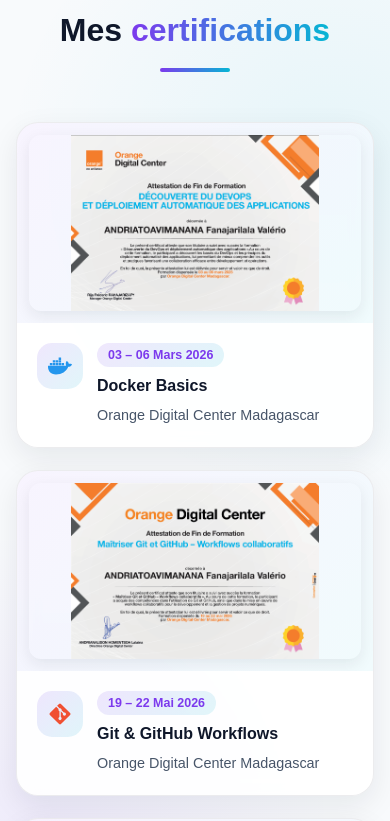
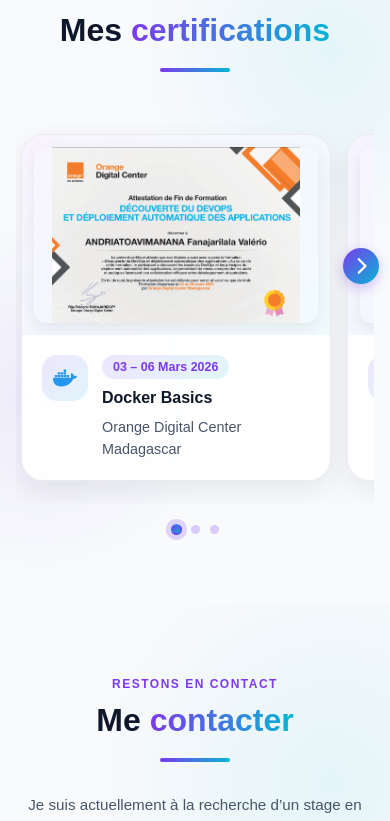
Before and after one commit to Fanajaval/mon-portfolio, a React (Vite) app: page / in a window 390 px wide. Shown: the part 7984-8805 px from the top of the page. Built offline with nearby package versions, Linux system fonts and the light colour scheme.

Commit message:
btn de navigation, indicateur de carousel dans le section certifications

```diff
--- a/src/components/Certifications.jsx
+++ b/src/components/Certifications.jsx
@@ -2,8 +2,84 @@
 import CertificationCard from "./CertificationCard";
 import "../styles/Certifications.css";
 import { motion } from "framer-motion";
+import { useRef, useState, useEffect, useCallback } from "react";
+import { FaChevronLeft, FaChevronRight } from "react-icons/fa6";
 
 function Certifications() {
+  const scrollRef = useRef(null);
+  const [activeIndex, setActiveIndex] = useState(0);
+
+  const handleScroll = useCallback(() => {
+    if (scrollRef.current) {
+      const container = scrollRef.current;
+      const scrollLeft = container.scrollLeft;
+      const containerWidth = container.offsetWidth;
+
+      let newIndex = 0;
+      let minDistance = Infinity;
+      const items = container.children;
+
+      for (let i = 0; i < items.length; i++) {
+        const item = items[i];
+        const itemLeft = item.offsetLeft;
+        const itemWidth = item.offsetWidth;
+        const itemCenter = itemLeft + itemWidth / 2;
+        const viewCenter = scrollLeft + containerWidth / 2;
+
+        const distance = Math.abs(itemCenter - viewCenter);
+
+        if (distance < minDistance) {
+          minDistance = distance;
+          newIndex = i;
+        }
+      }
+
+      setActiveIndex(newIndex);
+    }
+  }, []);
+
+  const navigateCarousel = (direction) => {
+    if (!scrollRef.current) return;
+
+    const container = scrollRef.current;
+    let newIndex = activeIndex;
+
+    if (direction === 'next' && activeIndex < certifications.length - 1) {
+      newIndex = activeIndex + 1;
+    } else if (direction === 'prev' && activeIndex > 0) {
+      newIndex = activeIndex - 1;
+    }
+
+    const item = container.children[newIndex];
+    if (item) {
+      const containerWidth = container.offsetWidth;
+      const itemLeft = item.offsetLeft;
+      const itemWidth = item.offsetWidth;
+      const scrollPosition = itemLeft - (containerWidth / 2) + (itemWidth / 2);
+
+      container.scrollTo({
+        left: scrollPosition,
+        behavior: 'smooth'
+      });
+      setActiveIndex(newIndex);
+    }
+  };
+
+  useEffect(() => {
+    const scrollContainer = scrollRef.current;
+
+    if (scrollContainer) {
+      scrollContainer.addEventListener('scroll', handleScroll, { passive: true });
+
+      handleScroll();
+    }
+
+    return () => {
+      if (scrollContainer) {
+        scrollContainer.removeEventListener('scroll', handleScroll);
+      }
+    };
+  }, [handleScroll]);
   return (
     <section id="certifications" className="certifications">
 
@@ -37,7 +113,24 @@
         <div className="certifications-line"></div>
       </motion.div>
 
-      <div className="certifications-grid">
+      <div className="certifications-container">
+        <button
+          className={`carousel-nav-button carousel-nav-prev ${activeIndex > 0 ? 'visible' : ''}`}
+          onClick={() => navigateCarousel('prev')}
+          aria-label="Certification précédente"
+        >
+          <FaChevronLeft />
+        </button>
+
+        <button
+          className={`carousel-nav-button carousel-nav-next ${activeIndex < certifications.length - 1 ? 'visible' : ''}`}
+          onClick={() => navigateCarousel('next')}
+          aria-label="Certification suivante"
+        >
+          <FaChevronRight />
+        </button>
+
+        <div className="certifications-grid" ref={scrollRef}>
           {certifications.map((certification) => (
             <CertificationCard
               key={certification.title}
@@ -46,6 +139,36 @@
           ))}
         </div>
 
+        {certifications.length > 1 && (
+          <div className="carousel-indicators">
+            {certifications.map((_, index) => (
+              <span
+                key={index}
+                className={`indicator ${index === activeIndex ? 'active' : ''}`}
+                onClick={() => {
+                  const container = scrollRef.current;
+                  if (container) {
+                    const item = container.children[index];
+                    if (item) {
+                      const containerWidth = container.offsetWidth;
+                      const itemLeft = item.offsetLeft;
+                      const itemWidth = item.offsetWidth;
+                      const scrollPosition = itemLeft - (containerWidth / 2) + (itemWidth / 2);
+
+                      container.scrollTo({
+                        left: scrollPosition,
+                        behavior: 'smooth'
+                      });
+                      setActiveIndex(index);
+                    }
+                  }
+                }}
+              />
+            ))}
+          </div>
+        )}
+      </div>
+
     </section>
   );
 }
--- a/src/components/Projects.jsx
+++ b/src/components/Projects.jsx
@@ -2,7 +2,7 @@
 import { projects } from "../data/projects";
 import ProjectCard from "./ProjectCard";
 import "../styles/Projects.css";
-import { useRef, useState, useEffect } from "react";
+import { useRef, useState, useEffect, useCallback } from "react";
 import { FaChevronLeft, FaChevronRight } from "react-icons/fa6";
 
 function Projects() {
@@ -33,6 +33,7 @@
       const containerWidth = container.offsetWidth;
 
       let newIndex = 0;
+      let minDistance = Infinity;
       const items = container.children;
 
       for (let i = 0; i < items.length; i++) {
@@ -42,9 +43,11 @@
         const itemCenter = itemLeft + itemWidth / 2;
         const viewCenter = scrollLeft + containerWidth / 2;
 
-        if (Math.abs(itemCenter - viewCenter) < itemWidth / 2) {
+        const distance = Math.abs(itemCenter - viewCenter);
+
+        if (distance < minDistance) {
+          minDistance = distance;
           newIndex = i;
-          break;
         }
       }
 
@@ -89,13 +92,16 @@
     const handleDesktopScroll = () => handleScroll(desktopScrollRef, setDesktopActiveIndex, desktopProjects.length, 'desktop');
 
     if (mobileRef) {
-      mobileRef.addEventListener('scroll', handleMobileScroll);
+      mobileRef.addEventListener('scroll', handleMobileScroll, { passive: true });
+      handleMobileScroll();
     }
     if (webRef) {
-      webRef.addEventListener('scroll', handleWebScroll);
+      webRef.addEventListener('scroll', handleWebScroll, { passive: true });
+      handleWebScroll();
     }
     if (desktopRef) {
-      desktopRef.addEventListener('scroll', handleDesktopScroll);
+      desktopRef.addEventListener('scroll', handleDesktopScroll, { passive: true });
+      handleDesktopScroll();
     }
 
     return () => {
@@ -109,7 +115,7 @@
         desktopRef.removeEventListener('scroll', handleDesktopScroll);
       }
     };
-  }, [mobileProjects.length, webProjects.length, desktopProjects.length]);
+  }, []);
 
   return (
     <section className="projects" id="projects">
--- a/src/styles/Certifications.css
+++ b/src/styles/Certifications.css
@@ -100,6 +100,19 @@
   gap: 30px;
 
   align-items: stretch;
+}
+
+.certifications-container {
+  position: relative;
+  width: 100%;
+}
+
+.carousel-indicators {
+  display: none;
+}
+
+.carousel-nav-button {
+  display: none;
 }
 
 .cert-card {
@@ -378,9 +391,30 @@
   }
 
   .certifications-grid {
-    grid-template-columns: 1fr;
+    display: flex;
+    flex-wrap: nowrap;
+    overflow-x: auto;
+    gap: 18px;
+    padding: 15px 8px 25px;
+    scroll-snap-type: x mandatory;
+    scroll-padding-left: 5%;
+    -webkit-overflow-scrolling: touch;
+    scroll-behavior: smooth;
+    scrollbar-width: none;
+    -ms-overflow-style: none;
+    grid-template-columns: none;
+  }
 
-    gap: 22px;
+  .certifications-grid::-webkit-scrollbar {
+    display: none;
+  }
+
+  .certifications-grid .cert-card {
+    flex: 0 0 88%;
+    min-width: 280px;
+    max-width: 340px;
+    scroll-snap-align: center;
+    scroll-snap-stop: always;
   }
 
   .cert-image-container {
@@ -392,6 +426,130 @@
   .cert-info {
     padding: 22px;
   }
+
+  .carousel-indicators {
+    display: flex;
+    justify-content: center;
+    align-items: center;
+    gap: 12px;
+    margin-top: 28px;
+    padding: 0 10px;
+  }
+
+  .indicator {
+    width: 10px;
+    height: 10px;
+    border-radius: 50%;
+    background: rgba(124, 58, 237, 0.25);
+    border: 2px solid transparent;
+    cursor: pointer;
+    transition: all 0.3s ease;
+    position: relative;
+  }
+
+  .indicator:hover {
+    background: rgba(124, 58, 237, 0.45);
+    transform: scale(1.15);
+  }
+
+  .indicator.active {
+    background: linear-gradient(
+      135deg,
+      var(--primary-color),
+      var(--secondary-color)
+    );
+    border-color: rgba(124, 58, 237, 0.3);
+    transform: scale(1.35);
+    box-shadow: 0 0 0 4px rgba(124, 58, 237, 0.2);
+  }
+
+  [data-theme="dark"] .indicator {
+    background: rgba(167, 139, 250, 0.3);
+    border-color: rgba(167, 139, 250, 0.1);
+  }
+
+  [data-theme="dark"] .indicator:hover {
+    background: rgba(167, 139, 250, 0.5);
+  }
+
+  [data-theme="dark"] .indicator.active {
+    background: linear-gradient(
+      135deg,
+      #a78bfa,
+      #06b6d4
+    );
+    border-color: rgba(167, 139, 250, 0.6);
+    box-shadow: 0 0 0 4px rgba(167, 139, 250, 0.3);
+  }
+
+  .certifications-container {
+    position: relative;
+  }
+
+  .carousel-nav-button {
+    display: flex;
+    align-items: center;
+    justify-content: center;
+    position: absolute;
+    top: 35%;
+    transform: translateY(-50%);
+    width: 40px;
+    height: 40px;
+    border-radius: 50%;
+    background: linear-gradient(
+      135deg,
+      var(--primary-color),
+      var(--secondary-color)
+    );
+    border: none;
+    color: white;
+    cursor: pointer;
+    z-index: 10;
+    box-shadow: 0 4px 12px rgba(124, 58, 237, 0.3);
+    transition: all 0.3s ease;
+    opacity: 0;
+    pointer-events: none;
+  }
+
+  .carousel-nav-button.visible {
+    opacity: 1;
+    pointer-events: auto;
+  }
+
+  .carousel-nav-button:hover {
+    transform: translateY(-50%) scale(1.1);
+    box-shadow: 0 6px 16px rgba(124, 58, 237, 0.4);
+  }
+
+  .carousel-nav-button:active {
+    transform: translateY(-50%) scale(0.95);
+  }
+
+  .carousel-nav-button svg {
+    width: 20px;
+    height: 20px;
+  }
+
+  .carousel-nav-prev {
+    left: -5px;
+  }
+
+  .carousel-nav-next {
+    right: -5px;
+  }
+
+  [data-theme="dark"] .carousel-nav-button {
+    background: linear-gradient(
+      135deg,
+      #a78bfa,
+      #06b6d4
+    );
+    box-shadow: 0 4px 12px rgba(167, 139, 250, 0.4);
+  }
+
+  [data-theme="dark"] .carousel-nav-button:hover {
+    box-shadow: 0 6px 16px rgba(167, 139, 250, 0.5);
+  }
 }
 
 @media (max-width: 480px) {
@@ -401,6 +559,17 @@
 
   .section-title {
     font-size: 2rem;
+  }
+
+  .certifications-grid {
+    gap: 16px;
+    padding: 12px 5px 22px;
+  }
+
+  .certifications-grid .cert-card {
+    flex: 0 0 90%;
+    min-width: 260px;
+    max-width: 310px;
   }
 
   .cert-image-container {
@@ -429,4 +598,28 @@
   .cert-content p {
     font-size: 0.9rem;
   }
+
+  .carousel-indicators {
+    margin-top: 22px;
+    gap: 10px;
+  }
+
+  .indicator {
+    width: 9px;
+    height: 9px;
+  }
+
+  .indicator.active {
+    transform: scale(1.25);
+  }
+
+  .carousel-nav-button {
+    width: 36px;
+    height: 36px;
+  }
+
+  .carousel-nav-button svg {
+    width: 18px;
+    height: 18px;
+  }
 }
```
Lines whose indentation alone changed are shown as unchanged.
